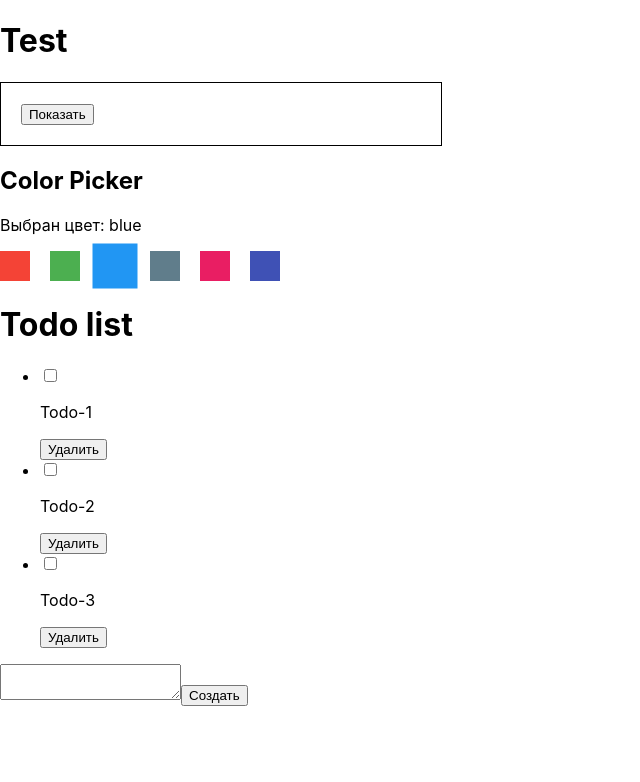
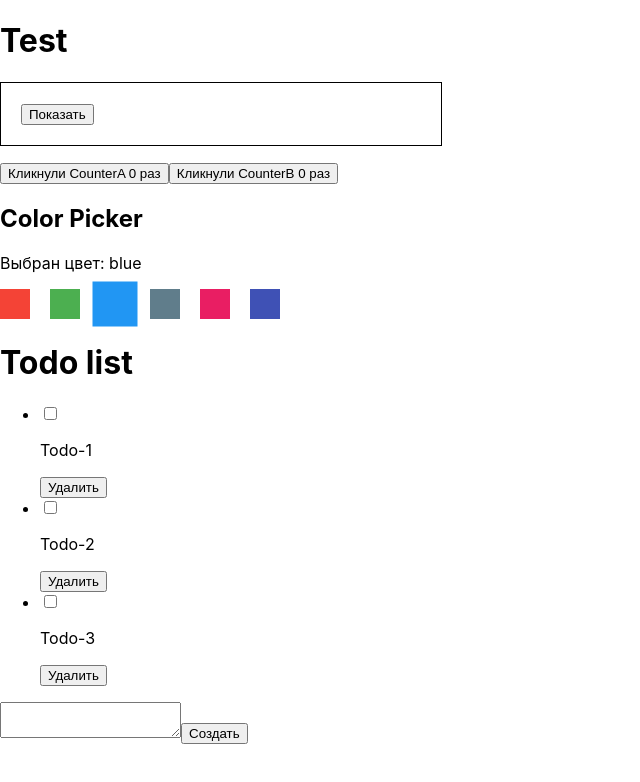
Before and after one commit to Balor1989/react-test, a React (Create React App) app: page / in a window 1280 px wide. Shown: the top 782 px of the page, without its empty margins (0-640 px from the left). Built offline with nearby package versions, Linux system fonts and the light colour scheme.

Commit message:
save changes

```diff
--- a/src/Counter/Counter.js
+++ b/src/Counter/Counter.js
@@ -1,49 +1,79 @@
-import React from "react"
-import propTypes from "prop-types";
-import Controls from "./Controls";
-
-class Counter extends React.Component {
+import { useState, useEffect} from "react";
 
 
-    static defaultProps = {
-        initialValue: 0,
+
+const Counter = () => {
+
+    const [counterA, setCounterA] = useState(0);
+    const [counterB, setCounterB] = useState(0);
+
+    const handleCounterAIncrement = () => {
+        setCounterA(prevState => prevState + 1);
     }
-    static propTypes = {
-         initialValue: propTypes.number.isRequired
-     }
+       const handleCounterBIncrement = () => {
+        setCounterB(prevState => prevState + 1);
+    }
+    useEffect(() => {
+        const total = counterB + counterA;
+        document.title=`Всего кликнули ${total} раз`
+    }, [counterA, counterB])
 
-    state = {
-        value: this.props.initialValue,
-    };
-
-
-    increment = () => {
-        this.setState(prevState => {
-            return {
-                value: prevState.value + 1
-            }
-        })
-        console.log('Увеличить')
-    };
-    decrement = () => {
-        this.setState(prevState => ({
-            value: prevState.value - 1
-        }))
-        console.log('Уменьшить')
-    }
-
-    render() {
-        return (
-            <div className="Counter">
-                <span className="Counter__value">{this.state.value}</span>
-
-                <Controls
-                    onIncrement={this.increment}
-                    onDecrement={this.decrement}
-                />
-            </div>
-        )
-    }
+    return (
+        <>
+            <button type="button" onClick={handleCounterAIncrement}>
+                Кликнули CounterA {counterA} раз
+            </button>
+            <button type="button" onClick={handleCounterBIncrement}>
+                Кликнули CounterB {counterB} раз
+            </button>
+        </>
+    );
 }
 
 export default Counter
+
+// class Counter extends React.Component {
+
+
+//     static defaultProps = {
+//         initialValue: 0,
+//     }
+//     static propTypes = {
+//          initialValue: propTypes.number.isRequired
+//      }
+
+//     state = {
+//         value: this.props.initialValue,
+//     };
+
+
+//     increment = () => {
+//         this.setState(prevState => {
+//             return {
+//                 value: prevState.value + 1
+//             }
+//         })
+//         console.log('Увеличить')
+//     };
+//     decrement = () => {
+//         this.setState(prevState => ({
+//             value: prevState.value - 1
+//         }))
+//         console.log('Уменьшить')
+//     }
+
+//     render() {
+//         return (
+//             <div className="Counter">
+//                 <span className="Counter__value">{this.state.value}</span>
+
+//                 <Controls
+//                     onIncrement={this.increment}
+//                     onDecrement={this.decrement}
+//                 />
+//             </div>
+//         )
+//     }
+// }
+
+// export default Counter
--- a/src/index.js
+++ b/src/index.js
@@ -2,7 +2,7 @@
 import React from 'react';
 import ReactDOM from 'react-dom';
 import './index.css';
-// import Counter from './Counter/Counter';
+import Counter from './Counter/Counter';
 import Dropdown from './Dropdown/Dropdown';
 import colorPickerOptions from './ColorPicker/colorPickerOptions'
 import ColorPicker from './ColorPicker/ColorPicker';
@@ -13,7 +13,8 @@ ReactDOM.render(
   <React.StrictMode>
     <h1>Test</h1>
     <Dropdown />
-    {/* <Counter initialValue = {10} /> */}
+    <p className='title'></p>
+    <Counter  />
     <ColorPicker options={colorPickerOptions} />
     <App />
   </React.StrictMode>,
```
Also changed, not shown: src/Counter/Controls.js (deleted, +0 -10 lines).
